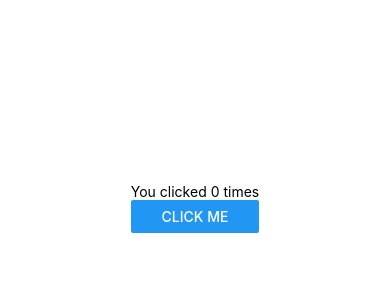
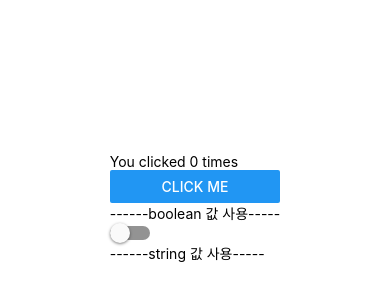
Before and after one commit to bombic3/React_Native_Part01, a React Native app: screen / in a window 390 px wide. Shown: the part 214-514 px from the top of the page. Built offline with nearby package versions, Linux system fonts and the light colour scheme.

Commit message:
function 컴포넌트에서 useState 훅으로 boolean 값 사용

```diff
--- a/StateWithFuctionalComponent.js
+++ b/StateWithFuctionalComponent.js
@@ -1,19 +1,36 @@
 import React, { useState } from "react";
-import { View, Text, Button } from "react-native";
+import { View, Text, Button, Switch } from "react-native";
 
 const Component = () => {
-  // 초기값 설정 (구조분해 문법을 통해 한줄로 줄임)
+  // 초기값 설정 (구조분해 문법을 통해 한줄로 줄임) - number, boolean, string
   const [count, setCount] = useState(0);
   // 줄이지 않았을 때 코드
   // const result = useState(0);
   // const count = result[0];
   // const setCount = result[1];
 
+  const [isOn, setIsOn] = useState(false);
+
+
+  // inOn이라는 이름의 변수를 value값으로 넣어주고
+  // Switch 값이(value 값) 바뀔 때를 인식하는 속성 onValueChange에 값 받기
   return (
     <View>
       <Text>You clicked {count} times</Text>
       <Button title="Click me" onPress={() => setCount(count + 1)} />
+
+      <Text>------boolean 값 사용-----</Text>
+      <Switch
+        value={isOn}
+        onValueChange={v => {
+          console.log('v : ', v);
+          setIsOn(v);
+        }}
+      />
+
+      <Text>------string 값 사용-----</Text>
     </View>
+
   );
 };
 
```
